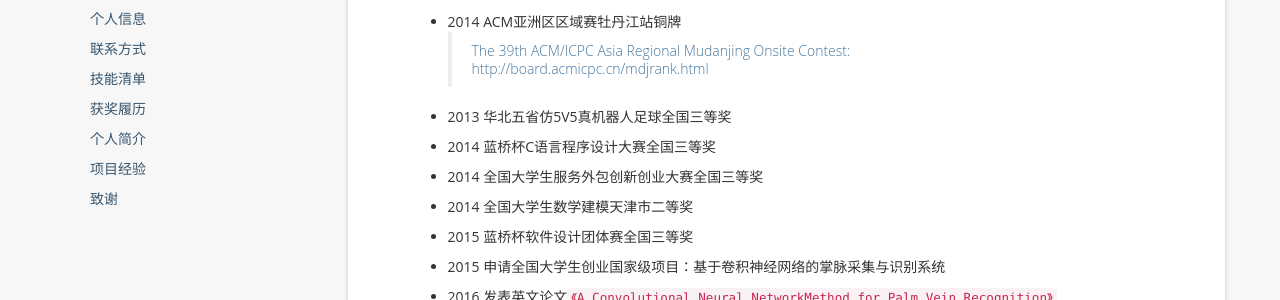
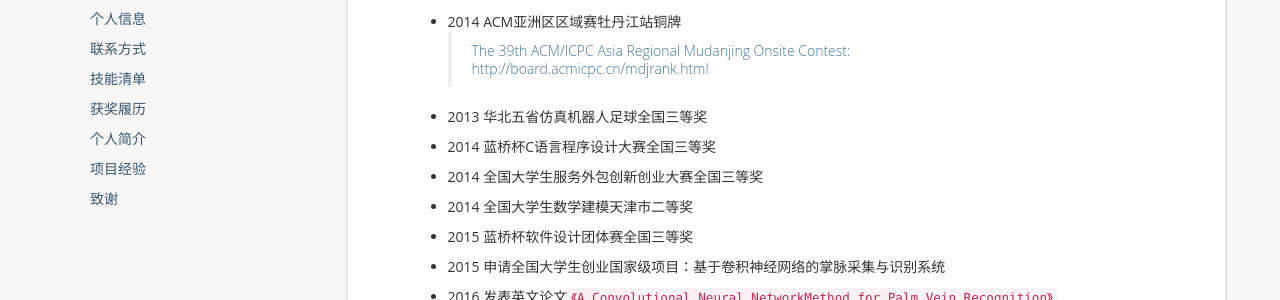
Before and after one commit to SakuraYUI/blog, a Jekyll site: the page built from _posts/2017-2-26-myResume.md, in a window 1280 px wide and 900 px high, scrolled down 1625 px. Shown: the part 153-453 px from the top of the window. Built offline with Jekyll 4.4.1, drawn with Linux system fonts in a browser that asks for light colours; nearby versions of some CDN libraries; comment, search, counter and statistics services are not loaded.

Commit message:
更新文章

```diff
--- a/_posts/2017-2-26-myResume.md
+++ b/_posts/2017-2-26-myResume.md
@@ -71,7 +71,7 @@
 - 2014 ACM亚洲区区域赛牡丹江站铜牌
 > [The 39th ACM/ICPC Asia Regional Mudanjing Onsite Contest:<br>http://board.acmicpc.cn/mdjrank.html](http://board.acmicpc.cn/mdjrank.html)
 
-- 2013 华北五省仿5V5真机器人足球全国三等奖
+- 2013 华北五省仿真机器人足球全国三等奖
 
 - 2014 蓝桥杯C语言程序设计大赛全国三等奖
 
```
